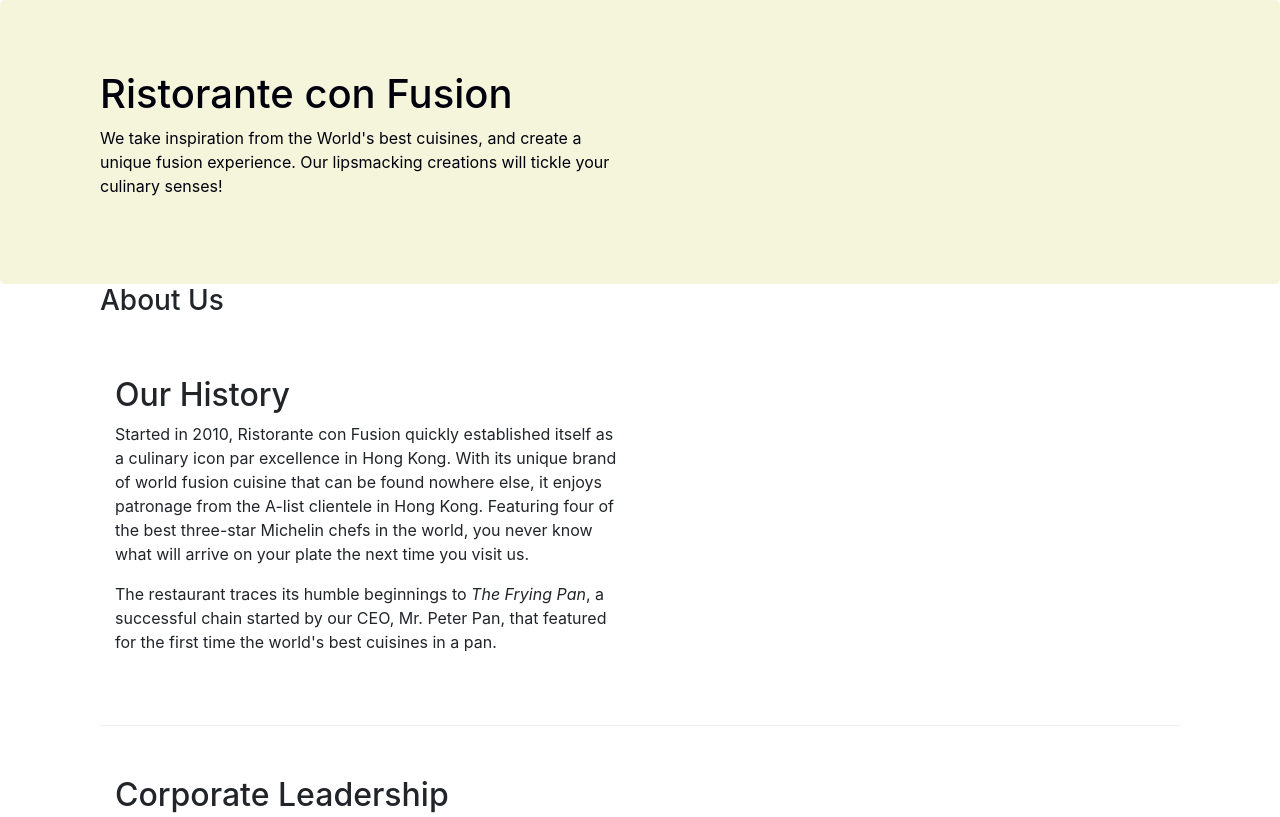
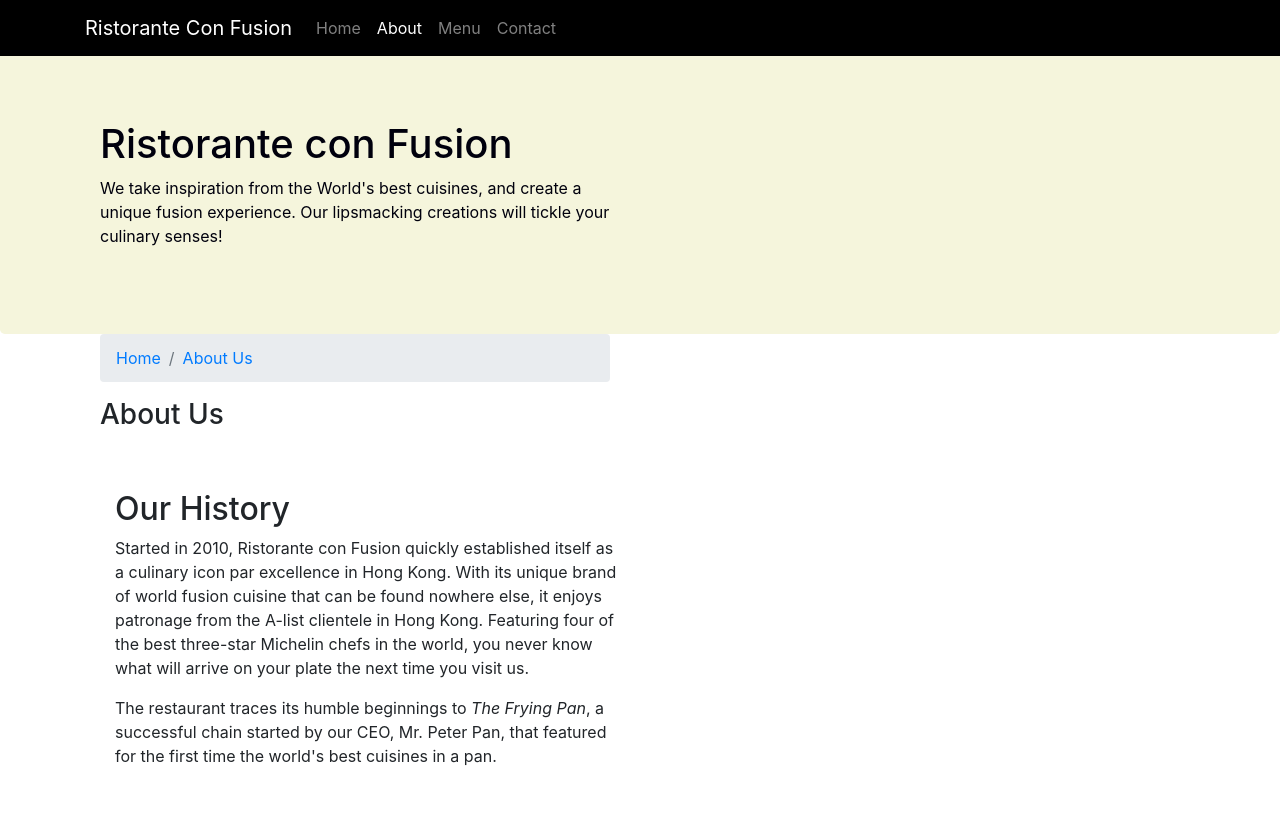
Before and after one commit to javieresk8/BootstrapUI, a website: page aboutus.html in a window 1280 px wide. Shown: the top 817 px of the page. Drawn offline with nearby package versions, Linux system fonts and the light colour scheme.

Commit message:
navbar and breadcrumbs

```diff
--- a/aboutus.html
+++ b/aboutus.html
@@ -16,7 +16,24 @@
 </head>
 
 <body>
+    <nav class="navbar navbar-dark navbar-expand-sm fixed-top">
+        <div class="container">
+            <a class="navbar-brand" href="#">Ristorante Con Fusion</a>
+            <div class="collapse navbar-collapse" id="MenuHamburguesa">
+                <ul class="navbar-nav mr-auto">
+                    <li class="nav-item "><a class="nav-link" href="#">Home</a></li>
+                    <li class="nav-item active"><a class="nav-link" href="./aboutus.html">About</a></li>
+                    <li class="nav-item"><a class="nav-link" href="#">Menu</a></li>
+                    <li class="nav-item"><a class="nav-link" href="#">Contact</a></li>
+                </ul>
+            </div>
 
+        </div>
+        <button class="navbar-toggler" type="button" data-toggle="collapse" data-target="#MenuHamburguesa"> <!--toggle y torget son elementos JS-->
+            <span class="navbar-toggler-icon"></span>
+        </button>
+
+    </nav>
     <header class="jumbotron">
         <div class="container">
             <div class="row row-header">
@@ -33,6 +50,10 @@
     <div class="container">
         <div class="container">
             <div class="row col-6">
+                <ol class="col-12 breadcrumb">
+                    <li class="breadcrumb-item"><a href="./index.html">Home</a></li>
+                    <li class="breadcrumb-item active"><a href="#">About Us</a></li>
+                </ol>
                <h3>About Us</h3>
                <hr>
             </div>
--- a/css/styles.css
+++ b/css/styles.css
@@ -24,3 +24,12 @@
     background: beige;
     color: #00000d;
 }
+
+body {
+    padding: 50px 0px 0px 0px;
+    z-index: 0;
+}
+
+.navbar-dark {
+    background-color: black;
+}
```
Also changed, not shown: index.html (+18 -0 lines).
